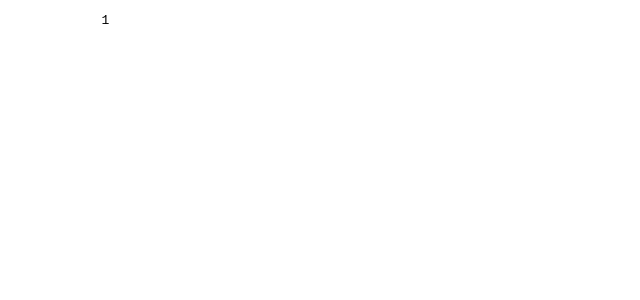
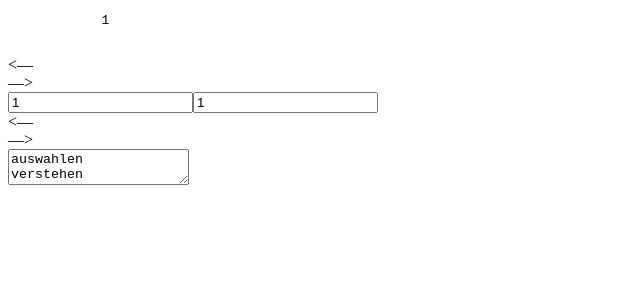
Before and after one commit to andymur/langs, a Vue app in the folder remarker/: page /#/edit/1 in a window 1280 px wide. Shown: the top 300 px of the page, without its empty margins (0-640 px from the left). Built offline with nearby package versions, Linux system fonts and the light colour scheme; the HTML template or start-up script is replaced by a standard one.

Commit message:
Polishing edit view a bit.

```diff
--- a/remarker/src/components/MainComponent.vue
+++ b/remarker/src/components/MainComponent.vue
@@ -2,8 +2,8 @@
   <div>
     <div @click="gotoWord('prev')">&lt;&mdash;</div>
     <div @click="gotoWord('next')">&mdash;&gt;</div>
-    <input type="text" v-model="currentWord" />
-    <input type="text" :value="currentWord" />
+    <input type="text" v-model="currentWordOfModel" />
+    <input type="text" :value="currentWordOfModel" />
     <div @click="gotoWord('prev')">&lt;&mdash;</div>
     <div @click="gotoWord('next')">&mdash;&gt;</div>
     <textarea v-model="wordsModel"></textarea>
@@ -17,12 +17,15 @@ export default {
   props: {
     words: {
       type: Array
+    },
+    currentWord: {
+      type: String
     }
   },
-  mounted() {
+  created() {
     // eslint-disable-next-line
-    console.log(this.words);
-    this.currentWord = this.words[1]
+    console.log("We're in the component");
+    this.currentWordOfModel = this.currentWord == undefined ? this.words[0] : this.currentWord;
     var wordData = "";
     this.words.forEach(element => {
       wordData += element + "\n"
@@ -34,7 +37,7 @@ export default {
       var word = null;
       var wordCount = this.words.length;
 
-      var currentIndex = this.words.indexOf(this.currentWord);
+      var currentIndex = this.words.indexOf(this.currentWordOfModel);
 
       if (currentIndex == -1) {
         return;
@@ -51,14 +54,14 @@ export default {
         }
         word = this.words[currentIndex - 1];
       }
-
+      this.currentWordOfModel = word;
       this.$router.push({ name: 'word-edit', params: { word: word }})
     }
   },
   data: function() {
     return {
       wordsModel: "",
-      currentWord: null
+      currentWordOfModel: null
     }
   }
 }
--- a/remarker/src/views/Home.vue
+++ b/remarker/src/views/Home.vue
@@ -1,6 +1,6 @@
 <template>
   <div class="home">
-    <main-component :words="words"/>
+    <main-component :words="words" :currentWord="currentWord"/>
   </div>
 </template>
 
@@ -12,14 +12,16 @@
         components: {
             'main-component': Main
         },
+        data: function () {
+            return {
+                words: ["auswahlen", "verstehen", "ausgeben", "schatz"],
+                currentWord: null
+            }
+        },
         created: function() {
             // eslint-disable-next-line
             console.log("Hey there...");
+            this.currentWord = this.words[0]
         },
-        data: function () {
-            return {
-                words: ["auswhalen", "verstehen", "ausgeben", "schatz"]
-            }
-        }
     }
 </script>
--- a/remarker/src/views/WordEdit.vue
+++ b/remarker/src/views/WordEdit.vue
@@ -3,5 +3,27 @@
         <pre>
             {{ $route.params.word }}
         </pre>
+        <main-component :words="words" :currentWord="$route.params.word"/>
     </div>
 </template>
+
+<script>
+    import Main from '@/components/MainComponent.vue'
+
+    export default {
+        name: "word-edit",
+        components: {
+            'main-component': Main
+        },
+        data: function () {
+            return {
+                words: ["auswahlen", "verstehen", "ausgeben", "schatz"],
+                currentWord: null
+            }
+        },
+        created: function() {
+            // eslint-disable-next-line
+            console.log("Hey there...we're goint to edit something");
+        },
+    }
+</script>
```
